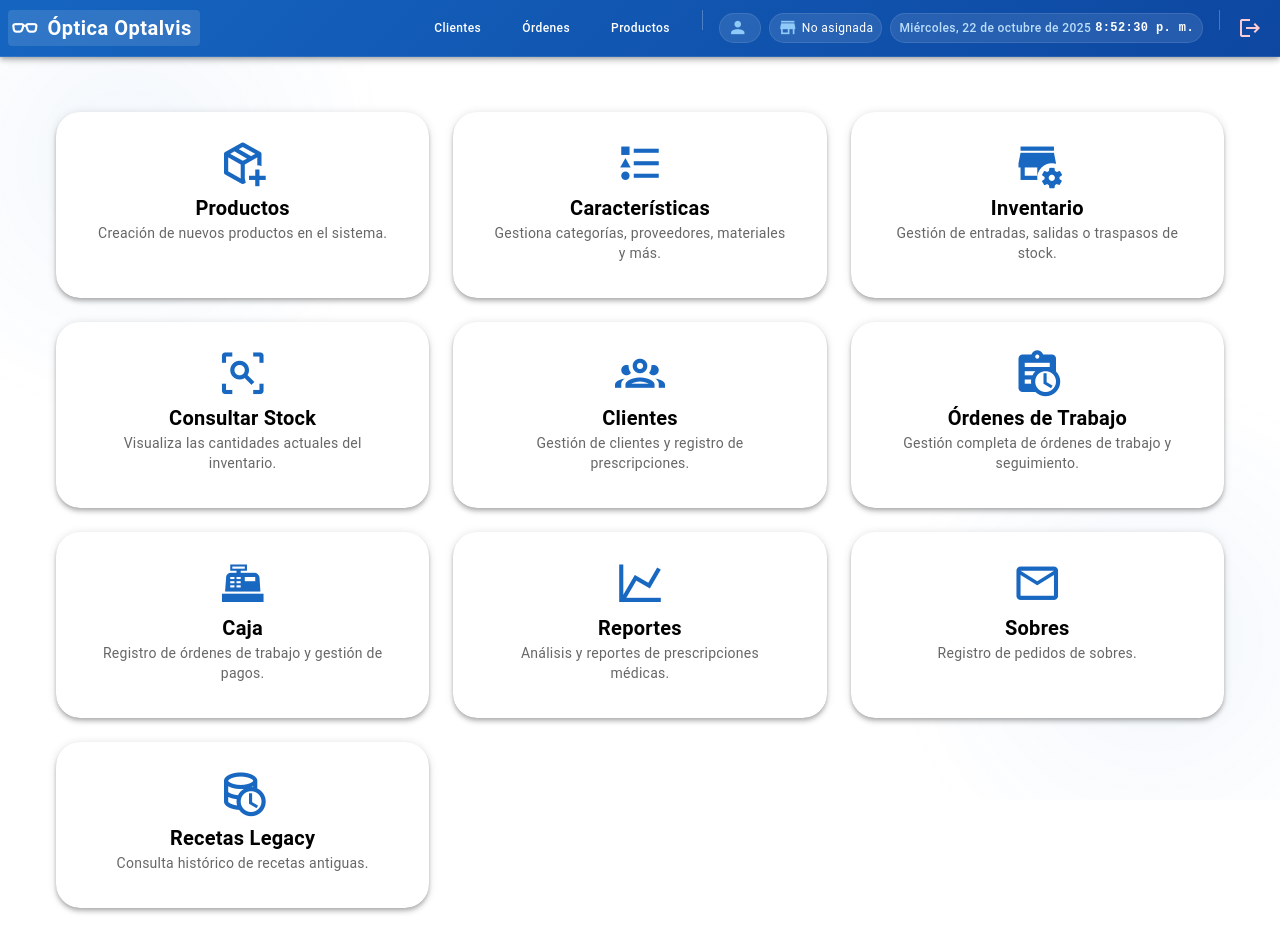
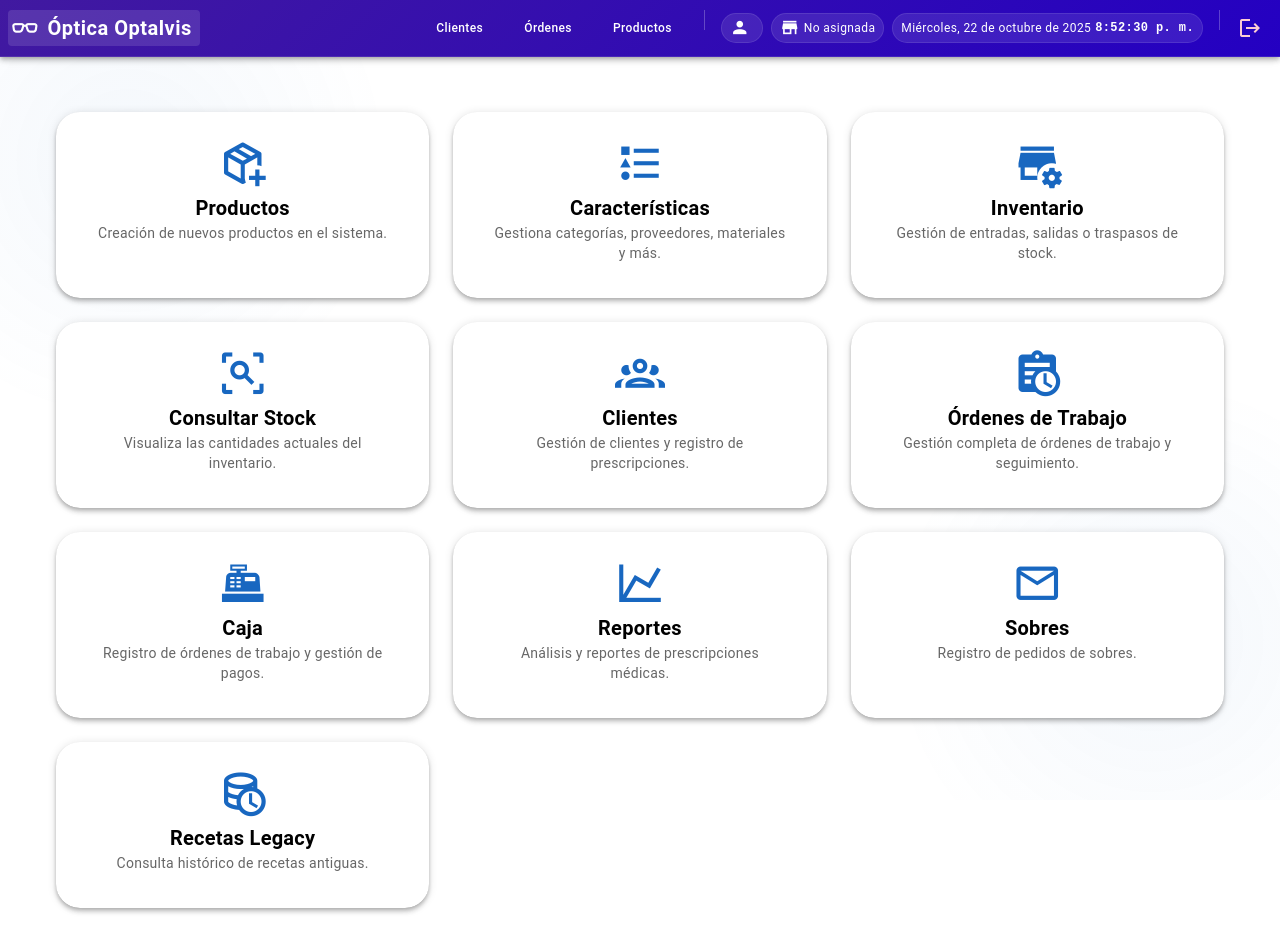
Before and after one commit to Samydex156/sistema-optica, a Vue app: page /panel in a window 1280 px wide. Built offline with nearby package versions, Linux system fonts and the light colour scheme; no server answers; sample sign-in values are in the browser's storage.

Commit message:
Nabvar corregido y iconos de check modificados.

```diff
--- a/src/components/NavbarPrincipal.vue
+++ b/src/components/NavbarPrincipal.vue
@@ -27,19 +27,19 @@
 
       <!-- Info Items -->
       <div v-if="user" class="d-flex align-center text-white px-2 py-1 rounded-pill glass-chip" title="Usuario">
-        <v-icon icon="mdi-account" size="small" class="mr-1 text-blue-lighten-3"></v-icon>
-        <span class="text-caption font-weight-bold">{{ user.nombre_usuario }}</span>
+        <v-icon icon="mdi-account" size="small" class="mr-1 text-white"></v-icon>
+        <span class="text-caption">{{ user.nombre_usuario }}</span>
       </div>
 
       <div class="d-flex align-center text-white px-2 py-1 rounded-pill glass-chip" title="Tienda">
         <v-progress-circular v-if="isTiendaLoading" indeterminate size="10" width="1" color="white"
           class="mr-1"></v-progress-circular>
-        <v-icon v-else icon="mdi-store" size="small" class="mr-1 text-blue-lighten-3"></v-icon>
+        <v-icon v-else icon="mdi-store" size="small" class="mr-1 text-white"></v-icon>
         <span class="text-caption">{{ nombreTienda }}</span>
       </div>
 
       <div class="d-flex align-center glass-chip px-2 py-1 rounded-pill" title="Fecha">
-        <span class="text-blue-lighten-4 font-weight-medium text-caption mr-1">{{ currentDate }}</span>
+        <span class="text-white text-caption mr-1">{{ currentDate }}</span>
         <span class="text-white font-weight-bold font-mono text-caption">{{ currentTime }}</span>
       </div>
 
@@ -152,7 +152,7 @@ onUnmounted(() => {
 
 <style scoped>
 .glass-nav {
-  background: linear-gradient(135deg, #1565C0 0%, #0D47A1 100%) !important;
+  background: linear-gradient(135deg, #4119a0 0%, #2400c2 100%) !important;
   backdrop-filter: blur(10px);
   border-bottom: 1px solid rgba(255, 255, 255, 0.1) !important;
   position: fixed !important;
--- a/src/components/RegistrarCliente.vue
+++ b/src/components/RegistrarCliente.vue
@@ -36,11 +36,11 @@
         <div class="d-flex align-center">
           <span class="mr-2">{{ item.nombreCompleto }}</span>
           <v-tooltip location="top"
-            :text="item.hasHistory ? 'Registrar Nueva Receta (Tiene historial)' : 'Registrar Primera Receta (Pendiente)'">
+            :text="item.hasHistory ? 'Registrar Nueva Receta (Tiene Receta)' : 'Registrar Primera Receta (Pendiente)'">
             <template v-slot:activator="{ props }">
               <v-btn v-bind="props" icon size="x-small" variant="text" :color="item.hasHistory ? 'success' : 'warning'"
                 @click.stop="irANuevaPrescripcion(item.cod_cliente)">
-                <v-icon size="small">{{ item.hasHistory ? 'mdi-check-circle' : 'mdi-alert-circle-outline' }}</v-icon>
+                <v-icon size="medium">{{ item.hasHistory ? 'mdi-check-circle' : 'mdi-alert-circle-outline' }}</v-icon>
               </v-btn>
             </template>
           </v-tooltip>
@@ -50,7 +50,7 @@
       <template v-slot:item.actions="{ item }">
         <v-menu location="bottom end">
           <template v-slot:activator="{ props }">
-            <v-btn icon="mdi-dots-vertical" variant="text" density="comfortable" v-bind="props"></v-btn>
+            <v-btn icon="mdi-dots-horizontal-circle" variant="text" density="comfortable" v-bind="props"></v-btn>
           </template>
 
           <v-list density="compact" elevation="2">
```
